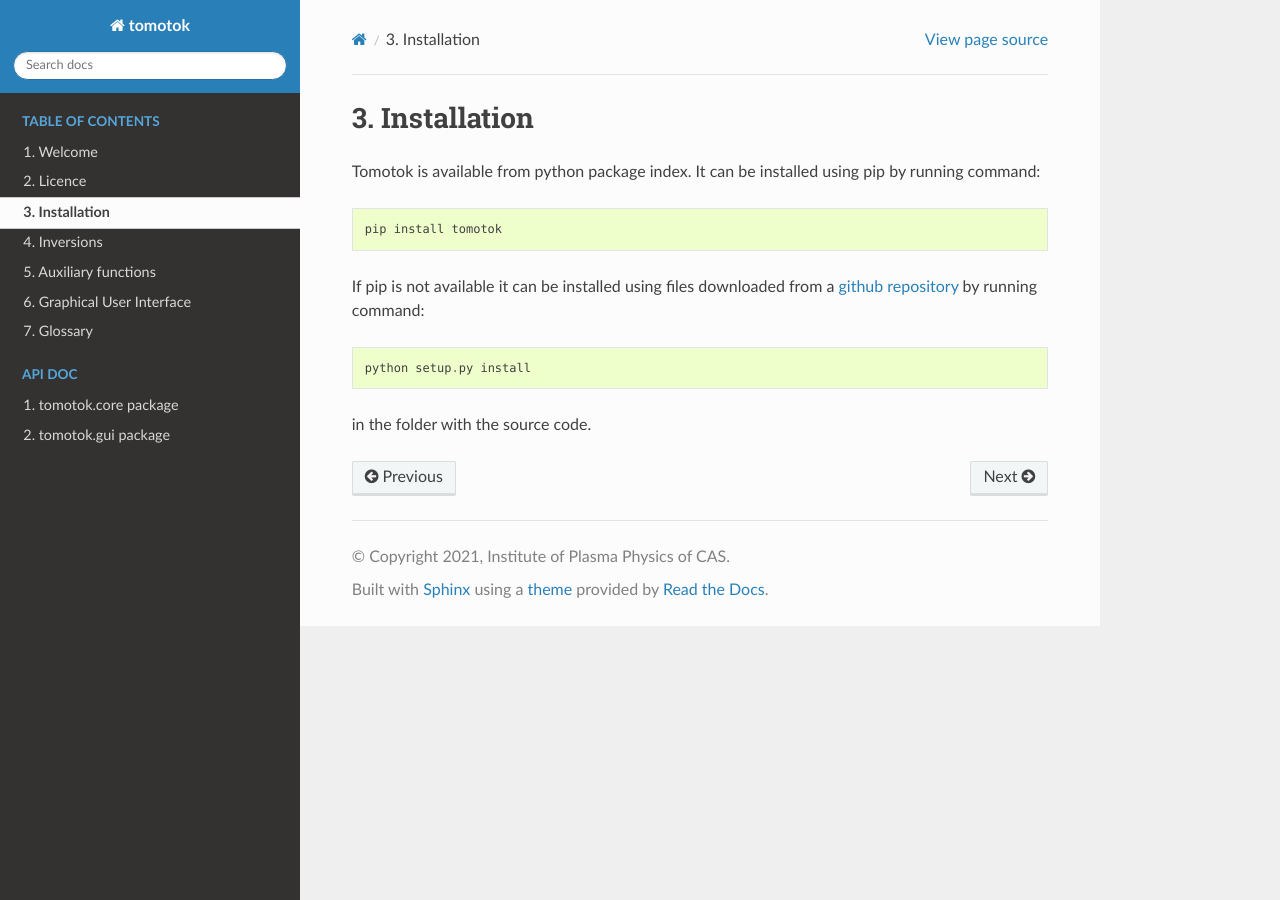
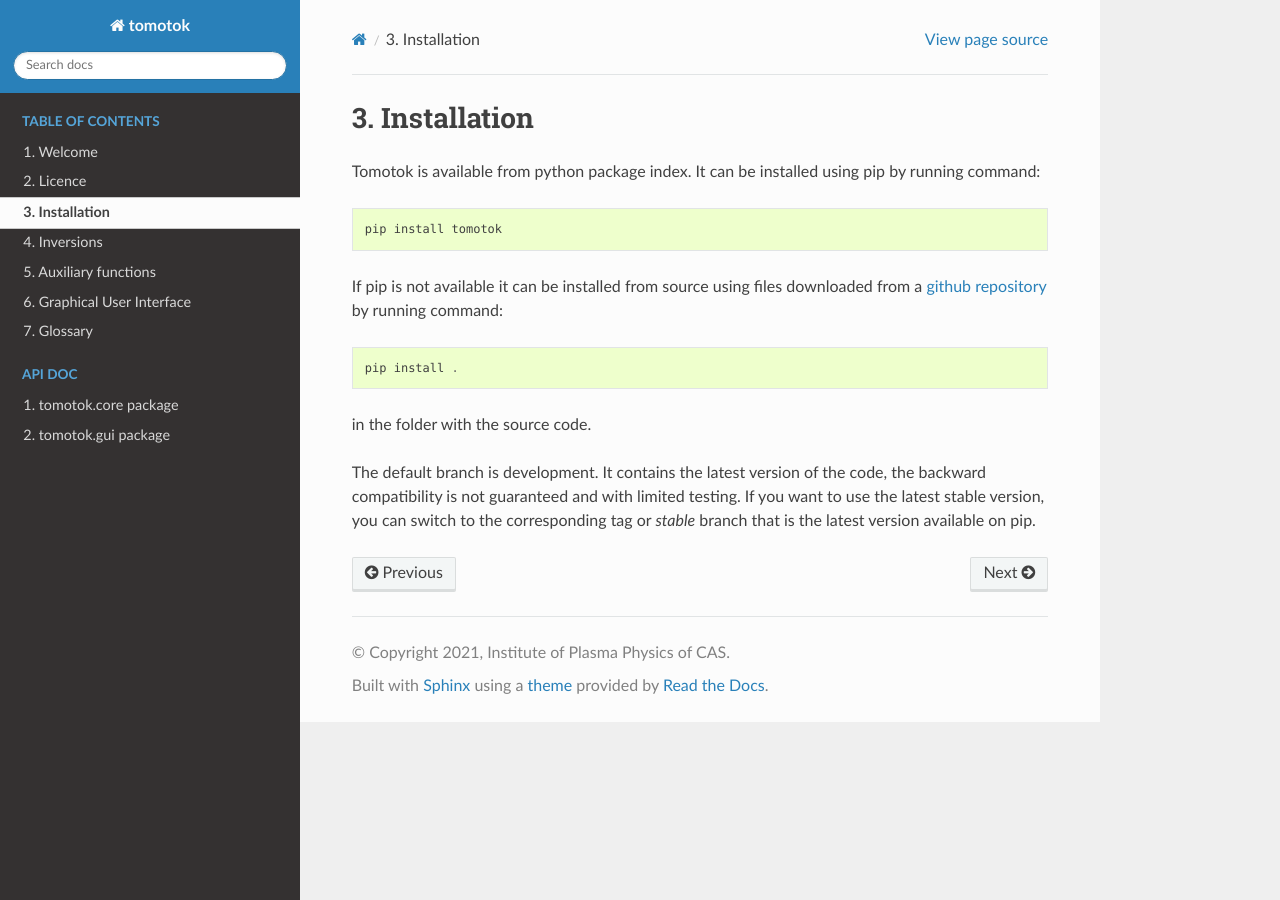
Before and after one commit to Tomotok/core, a Sphinx documentation site: the page built from docs/source/install.rst, in a window 1280 px wide. Built offline with Sphinx 7.4.7 and the Read the Docs theme 3.1.0, drawn with Linux system fonts in a browser that asks for light colours; the version number could not be read and is left out.

Commit message:
Update installation notes in readme to include stable branch

```diff
--- a/docs/source/install.rst
+++ b/docs/source/install.rst
@@ -5,8 +5,12 @@ Tomotok is available from python package index. It can be installed using pip by
 
     pip install tomotok
 
-If pip is not available it can be installed using files downloaded from a `github repository <https://github.com/Tomotok>`_ by running command::
+If pip is not available it can be installed from source using files downloaded from a `github repository <https://github.com/Tomotok>`_ by running command::
 
-    python setup.py install
+    pip install .
 
 in the folder with the source code.
+
+The default branch is development.
+It contains the latest version of the code, the backward compatibility is not guaranteed and with limited testing.
+If you want to use the latest stable version, you can switch to the corresponding tag or `stable` branch that is the latest version available on pip.
```
